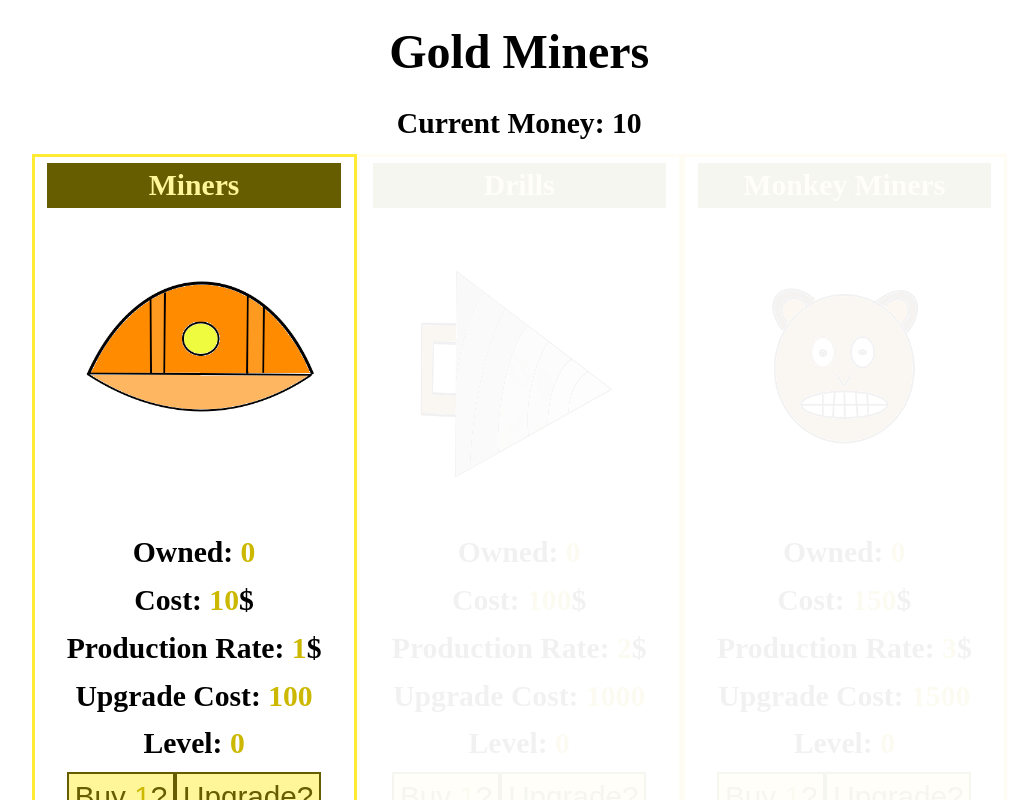
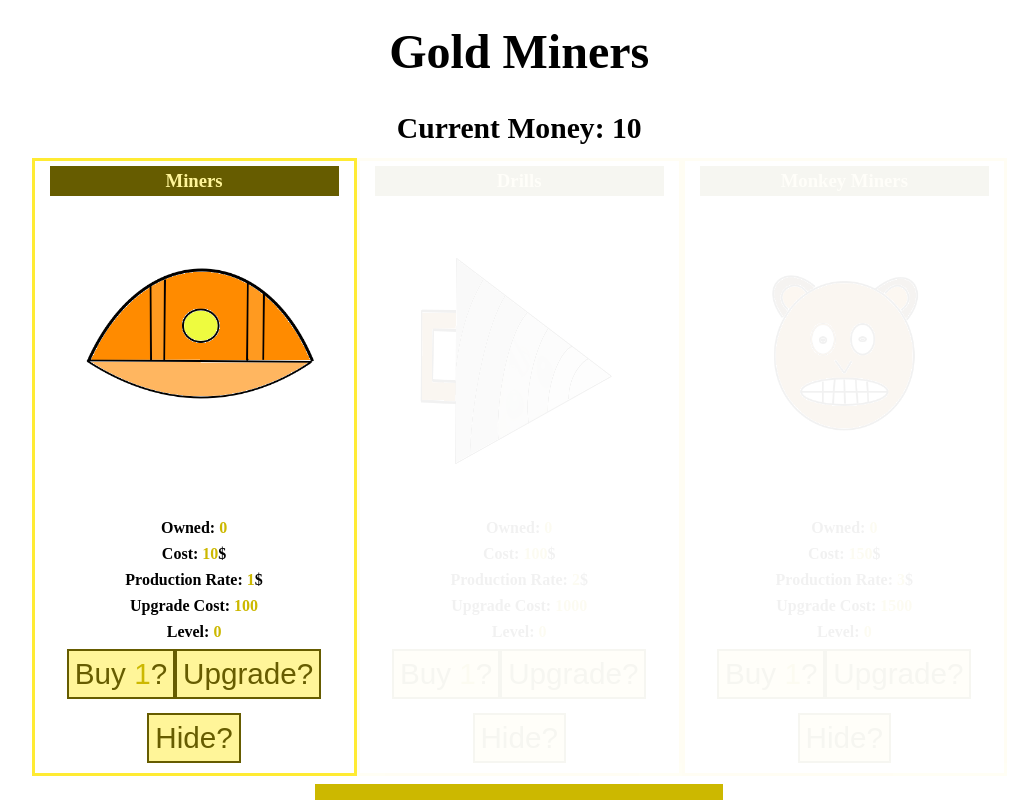
Before and after one commit to collerhatguy/coal-miner-fixed, a React (Create React App) app: page / in a window 1280 px wide. Shown: the top 800 px of the page, without its empty margins (124-1146 px from the left). Built offline with nearby package versions, Linux system fonts and the light colour scheme.

Commit message:
updated tags to be more semantic

```diff
--- a/src/App.js
+++ b/src/App.js
@@ -13,11 +13,11 @@ function App() {
     localStorage.setItem("GoldMiner.money", JSON.stringify(money))
   }, [money])
   return (
-    <>
+    <main>
       <h2>Current Money: {money}</h2>
       <WorkerList money={money} setMoney={setMoney} multiplier={multiplier} />
       <MultiplierList setMultiplier={setMultiplier} />
-    </>
+    </main>
   );
 }
 
--- a/src/components/MultiplierList.js
+++ b/src/components/MultiplierList.js
@@ -3,13 +3,13 @@ import Multiplier from "./Multiplier";
 
 export default function MultiplierList({setMultiplier}) {
     return (
-        <div id="multiplierContainer">
+        <section id="multiplierContainer">
             <fieldset>
                 <legend>Multipliers for buying in mass:</legend>
                 <Multiplier amount={1} setMultiplier={setMultiplier} key="1" />
                 <Multiplier amount={10} setMultiplier={setMultiplier} key="10" />
                 <Multiplier amount={100} setMultiplier={setMultiplier} key="100" />
             </fieldset>
-        </div>
+        </section>
     )
 }
--- a/src/components/Worker.js
+++ b/src/components/Worker.js
@@ -13,18 +13,18 @@ export default function Worker({worker, money, setMoney, multiplier}) {
     return (
         <div className={`worker ${affordable ? "" : "unaffordable"}`}
             >
-            <h2 className="worker-name">{workerState.name}</h2>
+            <h3 className="worker-name">{workerState.name}</h3>
              <div
                 ref={workerVisibility}
                 >
                 <img
                     className="worker-image"
                     src={workerState.img} />
-                <h2>Owned: <span>{workerState.owned}</span></h2>
-                <h2>Cost: <span>{workerState.cost * multiplier}</span>$</h2>
-                <h2>Production Rate: <span>{workerState.productionRate}</span>$</h2>
-                <h2>Upgrade Cost: <span>{workerState.productionRateUpgradeCost}</span></h2>
-                <h2>Level: <span>{workerState.level}</span></h2>
+                <h4>Owned: <span>{workerState.owned}</span></h4>
+                <h4>Cost: <span>{workerState.cost * multiplier}</span>$</h4>
+                <h4>Production Rate: <span>{workerState.productionRate}</span>$</h4>
+                <h4>Upgrade Cost: <span>{workerState.productionRateUpgradeCost}</span></h4>
+                <h4>Level: <span>{workerState.level}</span></h4>
                 <button onClick={() => BuyWorker()}>Buy <span>{multiplier}</span>?</button>
                 <button onClick={() => UpgradeWorker()}>Upgrade?</button>
             </div>
--- a/src/components/WorkerList.js
+++ b/src/components/WorkerList.js
@@ -4,7 +4,7 @@ import Workers from "../misc";
 
 export default function WorkerList({ money, setMoney, multiplier}) {
     return (
-        <div id="worker-list">
+        <section id="worker-list">
             {Workers.map((worker, index) => {
                 return <Worker
                             worker={worker}
@@ -14,6 +14,6 @@ export default function WorkerList({ money, setMoney, multiplier}) {
                             key={index}
                         />
             })}
-        </div>
+        </section>
     )
 }
```
Also changed, not shown: 1 other file (tests, documents, lock files or other folders).
